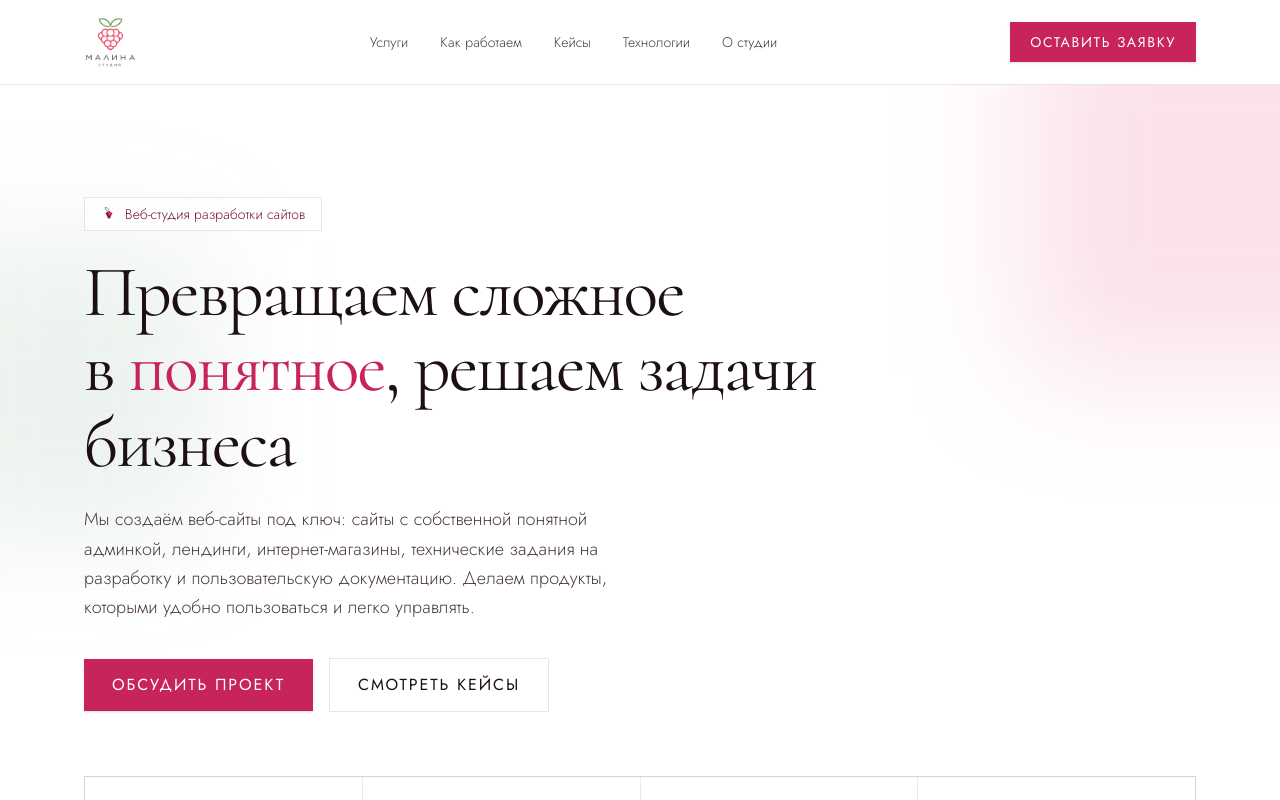
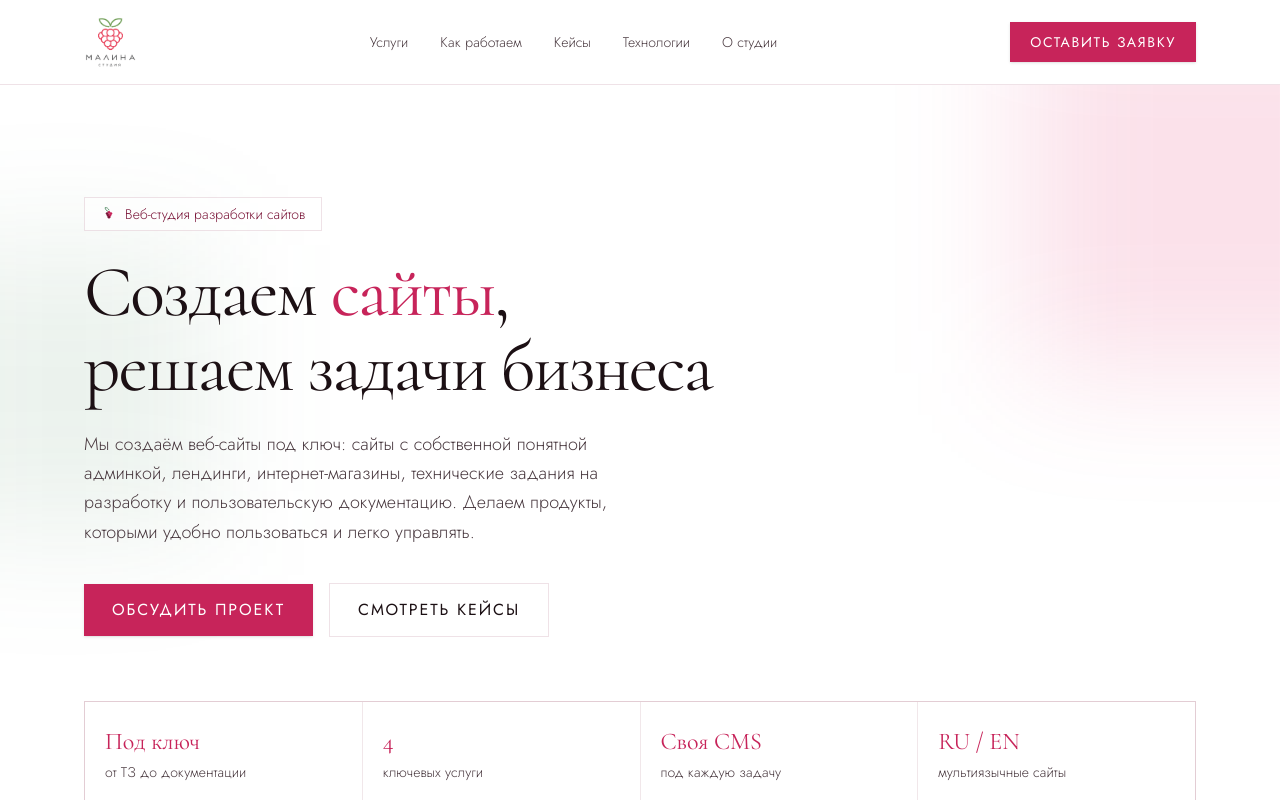
Before and after one commit to perovanatali13-beep/malina-studio, a Next.js app: page / in a window 1280 px wide. Shown: the top 800 px of the page. Built offline with nearby package versions, Linux system fonts and the light colour scheme.

Commit message:
Изменил заголовок на «Создаем сайты, решаем задачи бизнеса»
Co-Authored-By: Claude Opus 4.8 <noreply@anthropic.com>

```diff
--- a/src/app/page.tsx
+++ b/src/app/page.tsx
@@ -112,10 +112,9 @@ function Hero() {
             <RaspberryMark className="h-4 w-4" /> Веб-студия разработки сайтов
           </span>
           <h1 className="mt-6 font-display text-5xl font-bold leading-[1.05] tracking-tight text-ink sm:text-6xl md:text-7xl">
-            Превращаем сложное
+            Создаем <span className="text-berry">сайты</span>,
             <br />
-            в <span className="text-berry">понятное</span>, решаем задачи
-            бизнеса
+            решаем задачи бизнеса
           </h1>
           <p className="mt-6 max-w-xl text-lg leading-relaxed text-ink-soft">
             Мы создаём веб-сайты под ключ: сайты с собственной понятной
```
